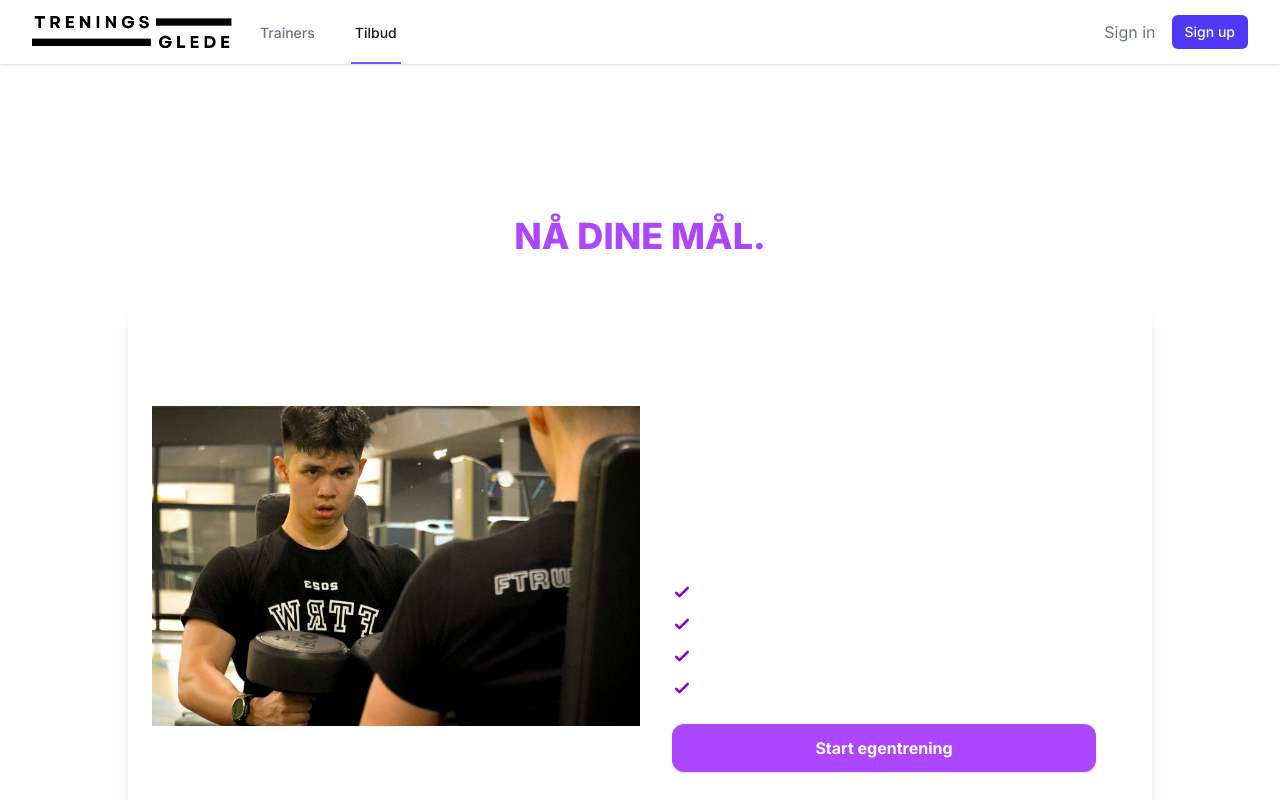
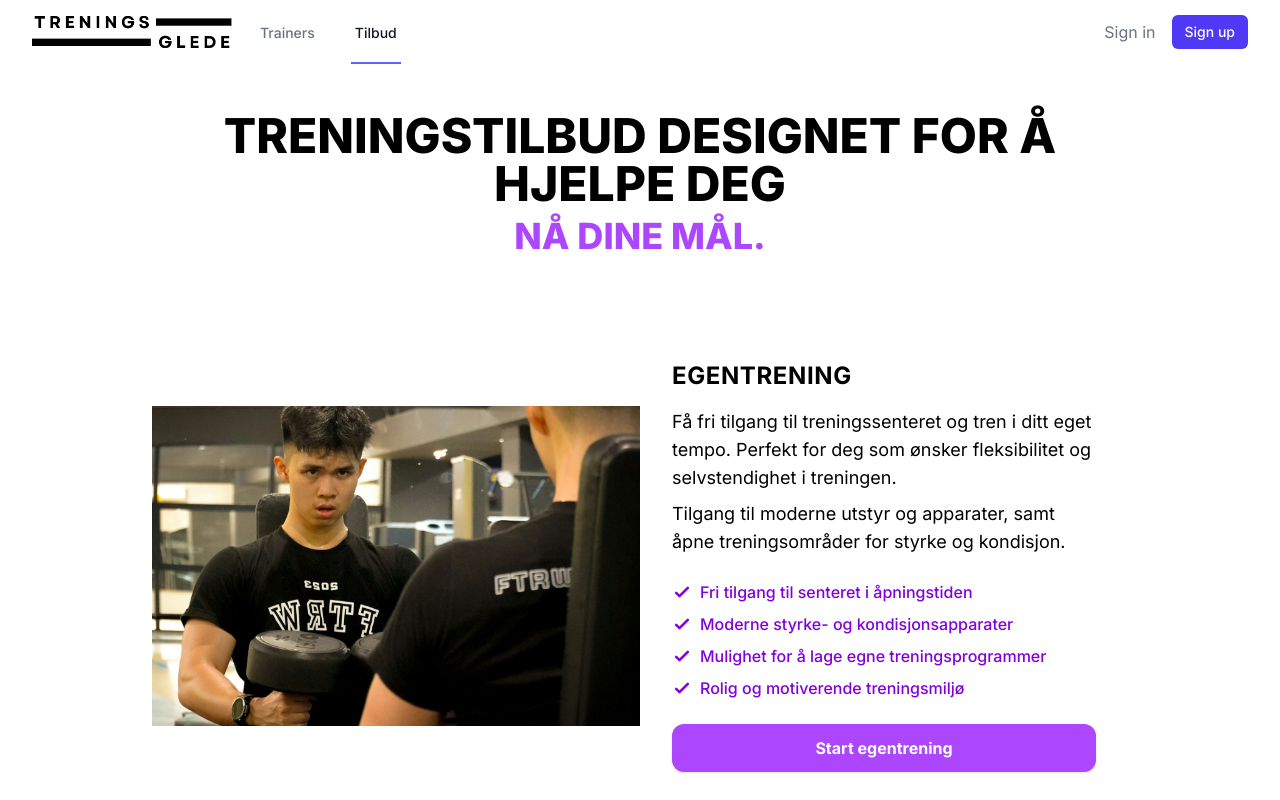
Before and after one commit to morsig01/treningsglede, a Next.js app: page /tilbud in a window 1280 px wide. Shown: the top 800 px of the page. Built offline with nearby package versions, Linux system fonts and the light colour scheme; no server answers.

Commit message:
color correction

```diff
--- a/app/auth/login/page.tsx
+++ b/app/auth/login/page.tsx
@@ -48,8 +48,8 @@ export default function LoginPage() {
             <Image
               src="/images/logo.png"
               alt="Treningsglede"
-              width={48}
-              height={48}
+              width={200}
+              height={200}
               className="mx-auto"
             />
           </Link>
--- a/app/auth/register/page.tsx
+++ b/app/auth/register/page.tsx
@@ -59,8 +59,8 @@ export default function RegisterPage() {
             <Image
               src="/images/logo.png"
               alt="Treningsglede"
-              width={48}
-              height={48}
+              width={200}
+              height={200}
               className="mx-auto"
             />
           </Link>
--- a/app/auth/reset-password/page.tsx
+++ b/app/auth/reset-password/page.tsx
@@ -46,8 +46,8 @@ export default function ResetPasswordPage() {
             <Image
               src="/images/logo.png"
               alt="Treningsglede"
-              width={48}
-              height={48}
+              width={200}
+              height={200}
               className="mx-auto"
             />
           </Link>
--- a/app/auth/update-password/page.tsx
+++ b/app/auth/update-password/page.tsx
@@ -60,8 +60,8 @@ export default function UpdatePasswordPage() {
             <Image
               src="/images/logo.png"
               alt="Treningsglede"
-              width={48}
-              height={48}
+              width={200}
+              height={200}
               className="mx-auto"
             />
           </Link>
--- a/app/tilbud/page.tsx
+++ b/app/tilbud/page.tsx
@@ -58,15 +58,15 @@ const offers = [
 
 export default function OffersPage() {
   return (
-    <div className="min-h-screen py-12 px-2">
+    <div className="min-h-screen py-12 px-2 bg-white text-black">
       <div className="max-w-5xl mx-auto">
-        <h1 className="text-3xl md:text-5xl font-extrabold text-center text-white mb-2">
+        <h1 className="text-3xl md:text-5xl font-extrabold text-center  mb-2">
           TRENINGSTILBUD DESIGNET FOR Å HJELPE DEG
         </h1>
         <h2 className="text-2xl md:text-4xl font-extrabold text-center mb-12 text-purple-500">
           NÅ DINE MÅL.
         </h2>
-        <div className="space-y-16 shadow-lg rounded-2xl p-6">
+        <div className="space-y-16 p-6">
           {offers.map((offer, idx) => (
             <div
               key={offer.id}
@@ -82,11 +82,11 @@ export default function OffersPage() {
                 />
               </div>
               <div className="md:w-1/2 w-full p-8 flex flex-col justify-center">
-                <h3 className="text-xl md:text-2xl font-bold text-white mb-4 uppercase tracking-wide">
+                <h3 className="text-xl md:text-2xl font-bold mb-4 uppercase tracking-wide">
                   {offer.title}
                 </h3>
                 {offer.description.map((desc, i) => (
-                  <p key={i} className="text-white text-base md:text-lg mb-2">
+                  <p key={i} className="text-base md:text-lg mb-2">
                     {desc}
                   </p>
                 ))}
@@ -96,7 +96,7 @@ export default function OffersPage() {
                       <svg className="w-5 h-5 mr-2 flex-shrink-0" fill="none" stroke="currentColor" strokeWidth="3" viewBox="0 0 24 24">
                         <path strokeLinecap="round" strokeLinejoin="round" d="M5 13l4 4L19 7" />
                       </svg>
-                      <span className="text-white">{feature}</span>
+                      <span>{feature}</span>
                     </li>
                   ))}
                 </ul>
```
